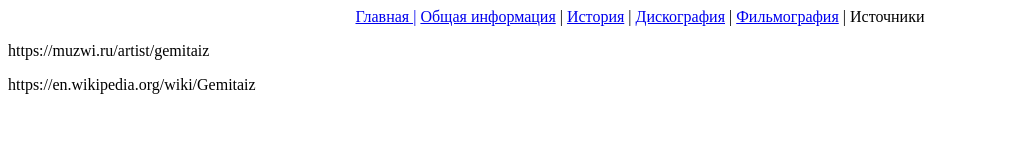
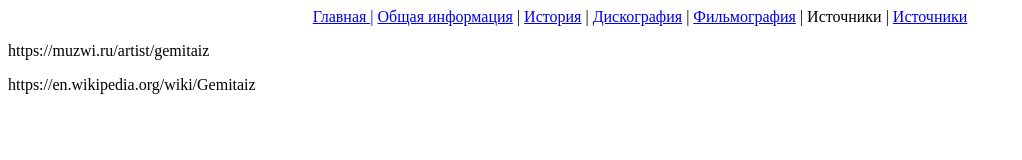
Before and after one commit to PxHA-source/Gemitaiz, a plain HTML site: page Links.html in a window 1280 px wide. Shown: the whole page, without its empty margins (0-1022 px from the left). Drawn offline with Linux system fonts and the light colour scheme.

Commit message:
Update Links.html

```diff
--- a/Links.html
+++ b/Links.html
@@ -9,7 +9,8 @@
 <a href= "History.html">История</a> |
 <a href= "Disc.html">Дискография</a> |
 <a href= "Film.html">Фильмография</a> |
-<a>Источники</a>
+<a>Источники</a> |
+<a href= "Shop.html">Источники </a> </p>
 </EM><P align=justify>https://muzwi.ru/artist/gemitaiz</P>
 </BODY>
 </HTML>
```
